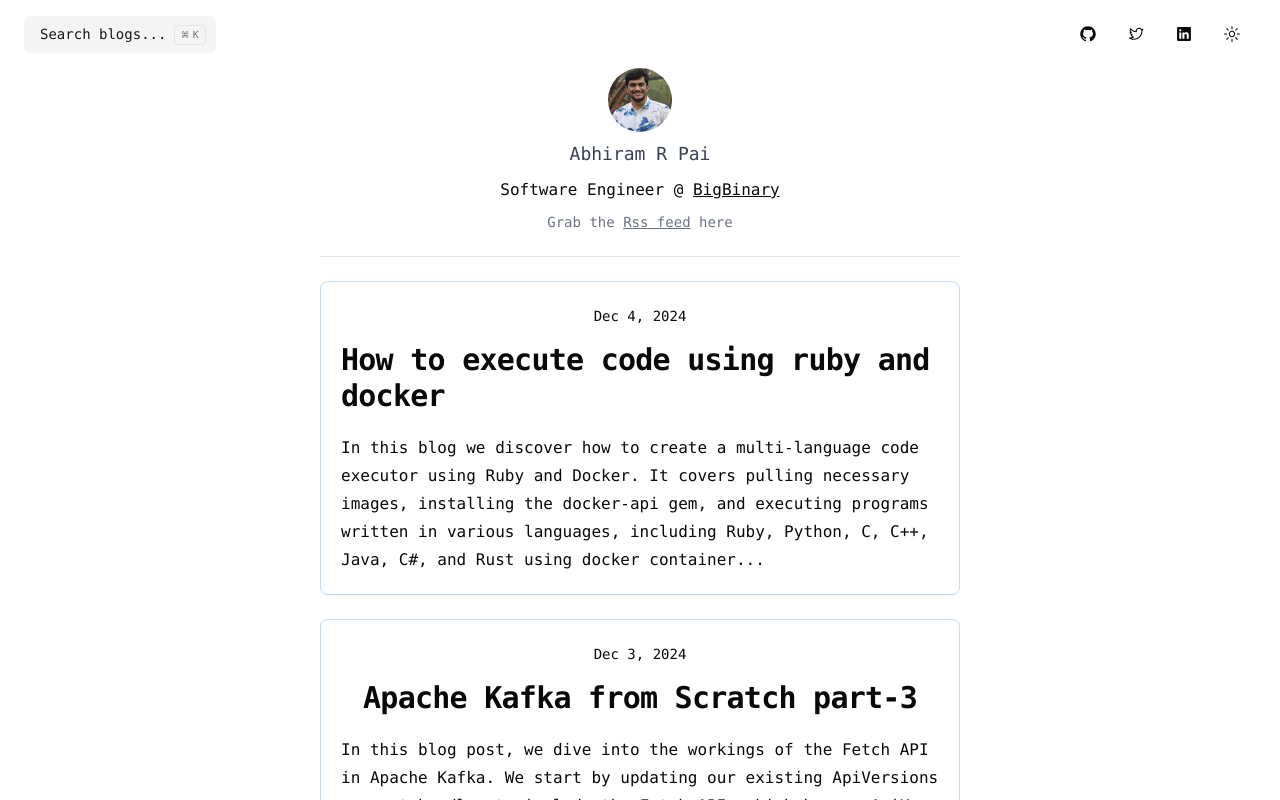
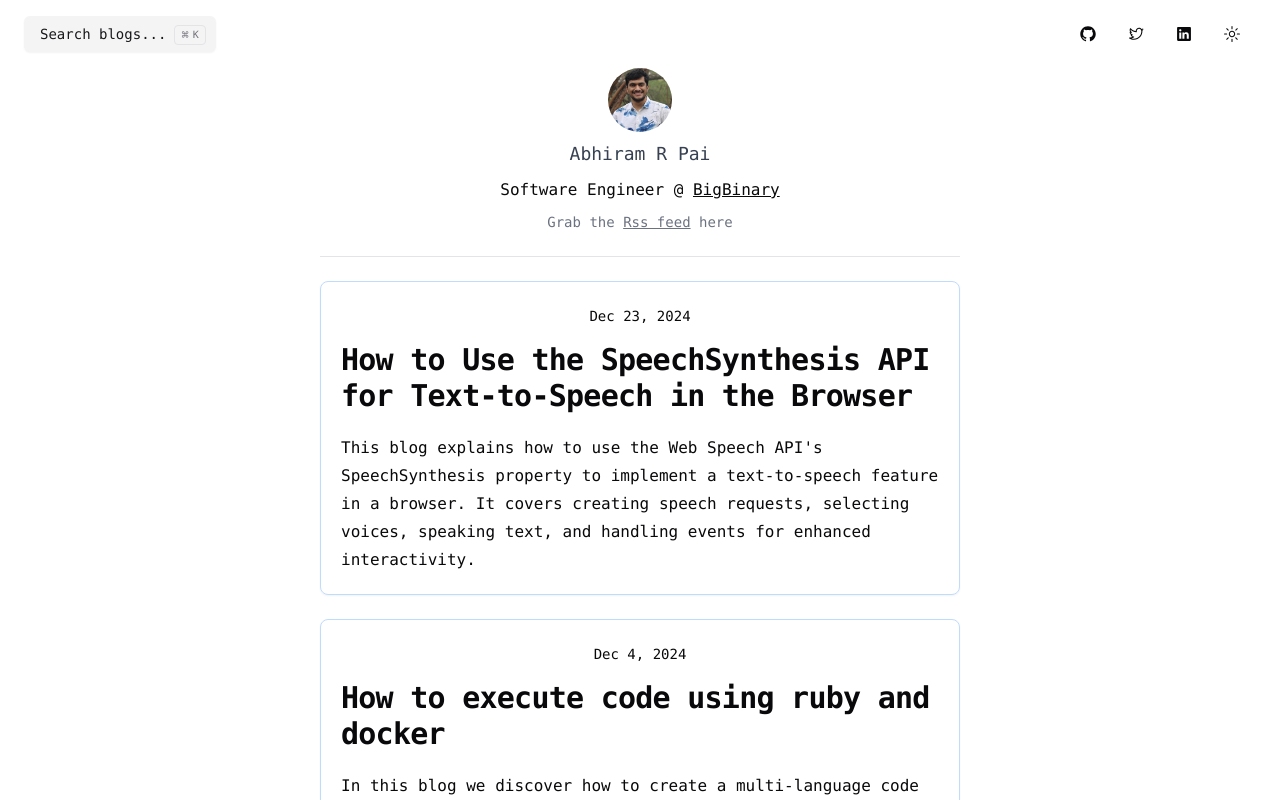
Before and after one commit to abhirampai/my_blog, a Next.js app: page / in a window 1280 px wide. Shown: the top 800 px of the page. Built offline with nearby package versions, Linux system fonts and the light colour scheme.

Commit message:
Update constants.js

```diff
--- a/src/app/page/constants.js
+++ b/src/app/page/constants.js
@@ -227,6 +227,19 @@ export const blogs = [
       "docker-conatiners",
       "docker-api"
     ]
+  }, {
+    name: "How to Use the SpeechSynthesis API for Text-to-Speech in the Browser",
+    summary:
+      "This blog explains how to use the Web Speech API's SpeechSynthesis property to implement a text-to-speech feature in a browser. It covers creating speech requests, selecting voices, speaking text, and handling events for enhanced interactivity.",
+    publishedDate: "Dec 23, 2024",
+    slug: "using_window_speech_synthesis_for_tts",
+    keywords: [
+      "Text-to-Speech",
+      "SpeechSynthesis API",
+      "JavaScript TTS",
+      "Web Speech API",
+      "SpeechSynthesisUtterance"
+    ]
   }
 ];
 
```
